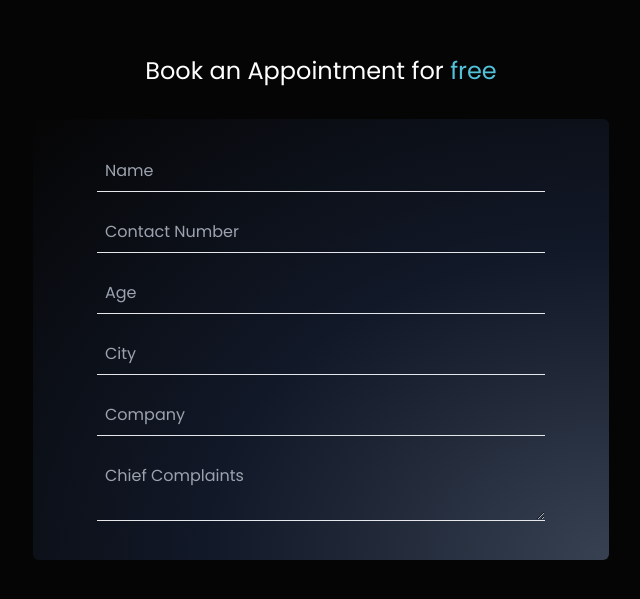
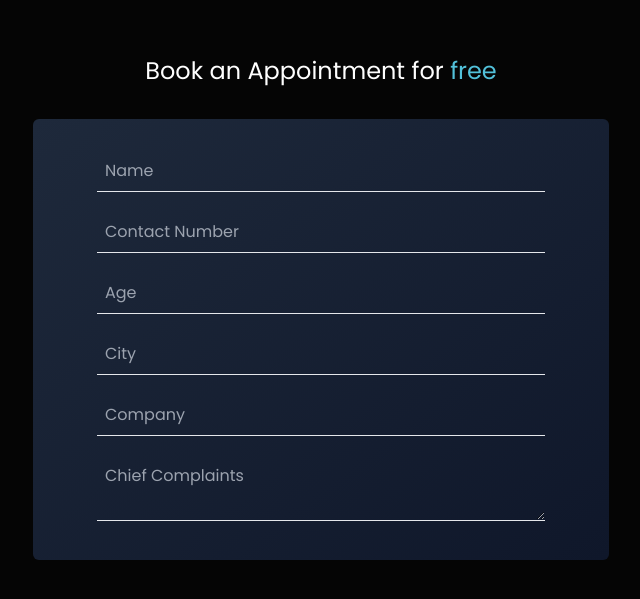
Before and after one commit to j-mahapatra/healthcare-landing-page, a React (Vite) app: page / in a window 1280 px wide. Shown: the part 906-1505 px from the top of the page, without its empty margins (319-959 px from the left). Built offline with nearby package versions, Linux system fonts and the light colour scheme.

Commit message:
style: change blackGradient CSS class

```diff
--- a/src/index.css
+++ b/src/index.css
@@ -19,7 +19,7 @@
   }
 
   .blackGradient {
-    @apply bg-[radial-gradient(ellipse_at_bottom_right,_var(--tw-gradient-stops))] from-gray-700 via-gray-900 to-secondary;
+    @apply bg-gradient-to-br from-slate-800 to-slate-900;
   }
 
   .textGradient {
```
